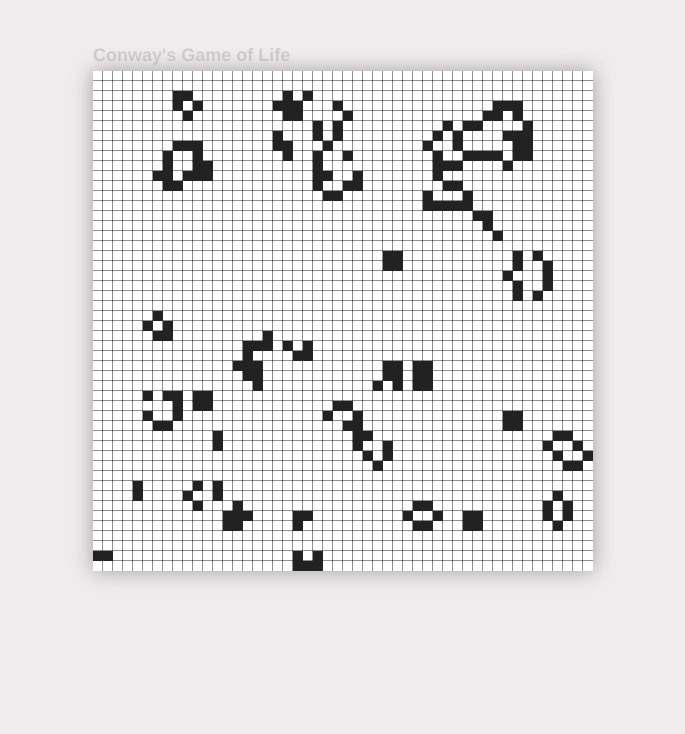
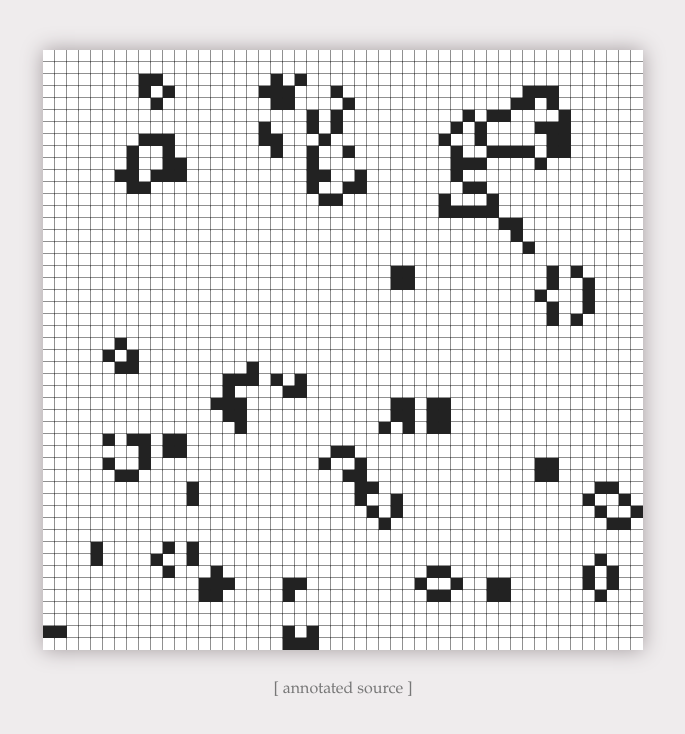
Before and after one commit to willbailey/conway, a website: page index.html in a window 1280 px wide. Shown: the whole page, without its empty margins (297-982 px from the left). Drawn offline with Linux system fonts and the light colour scheme.

Commit message:
fixing some style issues, making the game class extendable and styling the viewer

```diff
--- a/conway.css
+++ b/conway.css
@@ -4,19 +4,27 @@ html, body {
   padding: 0;
   margin: 0;
   background: #efeced;
-  text-align: center;
+  color: #cdcdcd;
+  font-family: 'Palatino Linotype', 'Book Antiqua', Palatino, FreeSerif, serif;
+  text-align:center;
 }
 
-h1 {
-  font-family: "Helvetica Neue", Helvetica, Arial, sans-serif;
-  text-align: left;
-  width: 500px;
-  margin: auto;
-  color: #cdcdcd;
-  margin-top: 45px;
-  font-size: 18px;
+.docs {
+  margin-left: 10px;
+  color: #777777;
+  font-size: 16px;
+  text-decoration: none;
+  font-weight: normal;
+  /* font-style: italic; */
+  position: absolute;
+  display: block;
+  text-align: center;
+  top: 680px;
+  width: 150px;
+  left: 50%;
+  margin-left: -75px;
 }
 
 canvas {
   -webkit-box-shadow: 0px 0px 20px #a39b9e;
-  margin-top: 5px; }
+  margin-top: 50px; }
--- a/conway.js
+++ b/conway.js
@@ -1,21 +1,30 @@
 (function() {
-  var ANIMATION_RATE, CANVAS_SIZE, DEAD_COLOR, GRID_SIZE, GameOfLife, INITIAL_LIFE_PROBABILITY, LINE_COLOR, LIVE_COLOR;
+  var GameOfLife, conway;
   var __bind = function(fn, me){ return function(){ return fn.apply(me, arguments); }; };
-  GRID_SIZE = 50;
-  CANVAS_SIZE = 500;
-  LINE_COLOR = '#222';
-  LIVE_COLOR = '#222';
-  DEAD_COLOR = '#fff';
-  INITIAL_LIFE_PROBABILITY = .5;
-  ANIMATION_RATE = 80;
   GameOfLife = (function() {
-    function GameOfLife() {
-      this.circleOfLife = __bind(this.circleOfLife, this);;      this.world = this.createWorld();
+    GameOfLife.prototype.gridSize = 50;
+    GameOfLife.prototype.canvasSize = 600;
+    GameOfLife.prototype.lineColor = '#222';
+    GameOfLife.prototype.liveColor = '#222';
+    GameOfLife.prototype.deadColor = '#fff';
+    GameOfLife.prototype.initialLifeProbability = 0.5;
+    GameOfLife.prototype.animationRate = 80;
+    function GameOfLife(options) {
+      var key, value;
+      if (options == null) {
+        options = {};
+      }
+      this.circleOfLife = __bind(this.circleOfLife, this);;
+      for (key in options) {
+        value = options[key];
+        this[key] = value;
+      }
+      this.world = this.createWorld();
       this.circleOfLife();
     }
     GameOfLife.prototype.createWorld = function() {
       return this.travelWorld(__bind(function(cell) {
-        if (Math.random() < INITIAL_LIFE_PROBABILITY) {
+        if (Math.random() < this.initialLifeProbability) {
           cell.live = true;
         }
         return cell;
@@ -27,7 +36,7 @@
         this.draw(cell);
         return this.resolveNextGeneration(cell);
       }, this));
-      return setTimeout(this.circleOfLife, ANIMATION_RATE);
+      return setTimeout(this.circleOfLife, this.animationRate);
     };
     GameOfLife.prototype.resolveNextGeneration = function(cell) {
       var count;
@@ -75,16 +84,16 @@
       return neighbors;
     };
     GameOfLife.prototype.isAlive = function(row, col) {
-      return (this.world[row] != null) && (this.world[row][col] != null) && this.world[row][col].live;
+      return this.world[row] && this.world[row][col] && this.world[row][col].live;
     };
     GameOfLife.prototype.travelWorld = function(callback) {
-      var row, _results;
+      var row, _ref, _results;
       _results = [];
-      for (row = 0; 0 <= GRID_SIZE ? row < GRID_SIZE : row > GRID_SIZE; 0 <= GRID_SIZE ? row++ : row--) {
+      for (row = 0, _ref = this.gridSize; 0 <= _ref ? row < _ref : row > _ref; 0 <= _ref ? row++ : row--) {
         _results.push(__bind(function(row) {
-          var col, _results2;
+          var col, _ref2, _results2;
           _results2 = [];
-          for (col = 0; 0 <= GRID_SIZE ? col < GRID_SIZE : col > GRID_SIZE; 0 <= GRID_SIZE ? col++ : col--) {
+          for (col = 0, _ref2 = this.gridSize; 0 <= _ref2 ? col < _ref2 : col > _ref2; 0 <= _ref2 ? col++ : col--) {
             _results2.push(__bind(function(col) {
               return callback.call(this, {
                 row: row,
@@ -100,24 +109,29 @@
     GameOfLife.prototype.draw = function(cell) {
       var coords;
       this.context || (this.context = this.createDrawingContext());
-      this.cellsize || (this.cellsize = CANVAS_SIZE / GRID_SIZE);
+      this.cellsize || (this.cellsize = this.canvasSize / this.gridSize);
       coords = [cell.row * this.cellsize, cell.col * this.cellsize, this.cellsize, this.cellsize];
-      this.context.strokeStyle = LINE_COLOR;
+      this.context.strokeStyle = this.lineColor;
       this.context.strokeRect.apply(this.context, coords);
-      this.context.fillStyle = cell.live ? LIVE_COLOR : DEAD_COLOR;
+      this.context.fillStyle = cell.live ? this.liveColor : this.deadColor;
       return this.context.fillRect.apply(this.context, coords);
     };
     GameOfLife.prototype.createDrawingContext = function() {
       var canvas;
       canvas = document.createElement('canvas');
-      canvas.width = CANVAS_SIZE;
-      canvas.height = CANVAS_SIZE;
+      canvas.width = this.canvasSize;
+      canvas.height = this.canvasSize;
       document.body.appendChild(canvas);
       return canvas.getContext('2d');
     };
     return GameOfLife;
   })();
-  window.conway = function() {
+  conway = function(options) {
     return new GameOfLife();
   };
+  if (typeof exports !== "undefined" && exports !== null) {
+    exports.conway = conway;
+  } else {
+    window.conway = conway;
+  }
 }).call(this);
--- a/index.html
+++ b/index.html
@@ -7,6 +7,6 @@
   <link rel="stylesheet" href="conway.css" type="text/css" media="screen" charset="utf-8">
 </head>
 <body onload="conway()">
-  <h1>Conway's Game of Life</h1>
+  <a href="docs/conway.html" class="docs">[ annotated source ]</a>
 </body>
 </html>
```
Also changed, not shown: conway.coffee (+54 -37 lines), docs/conway.html (+38 -41 lines).
